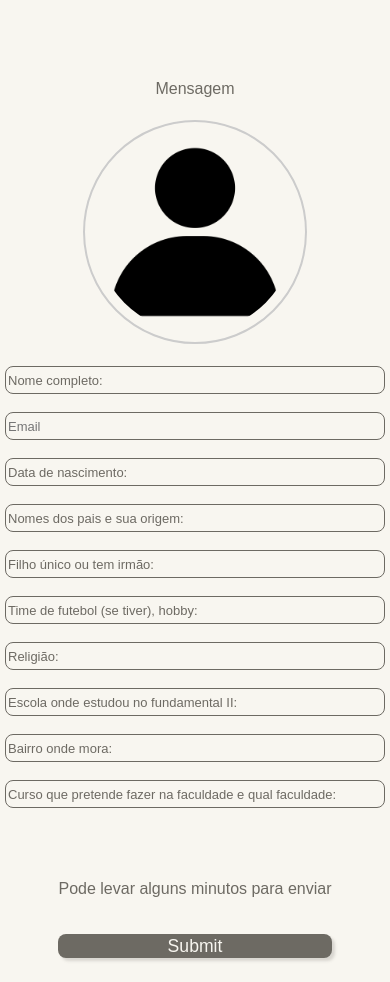
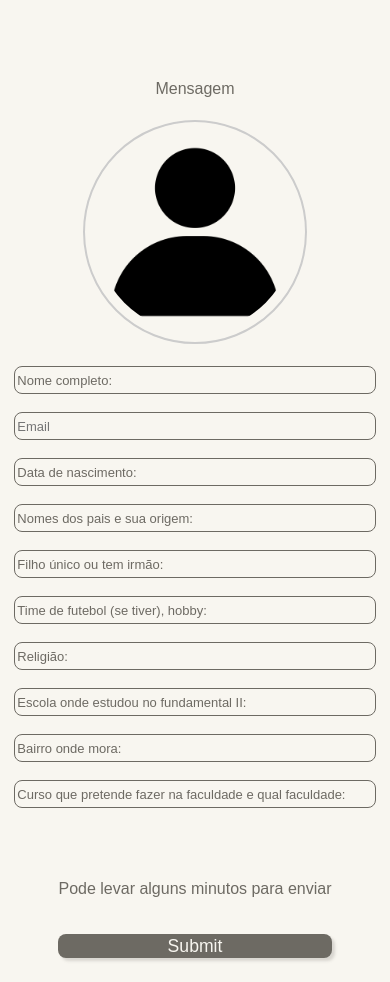
Before and after one commit to Endrigogustavo/Pesquisa-Historia, a plain HTML site: page Form.html in a window 390 px wide. Drawn offline with Linux system fonts and the light colour scheme.

Commit message:
Update Form.css

```diff
--- a/Assets/Form.css
+++ b/Assets/Form.css
@@ -15,7 +15,7 @@ input[type=text]{
     color: #6d6a63 !important;
     border: 1px solid #6d6a63;
     height: 1.5rem;
-    width: 100%;
+    width: 70%;
     font-size: 1.2rem;
     border-radius: 0.5rem;
     font-size: small;
@@ -53,6 +53,16 @@ label{
     label {
         font-size: 1rem;
     }
+    input[type=text]{
+    color: #6d6a63 !important;
+    border: 1px solid #6d6a63;
+    height: 1.5rem;
+    width: 95%;
+    font-size: 1.2rem;
+    border-radius: 0.5rem;
+    font-size: small;
+}
+
 }
 
 
```
